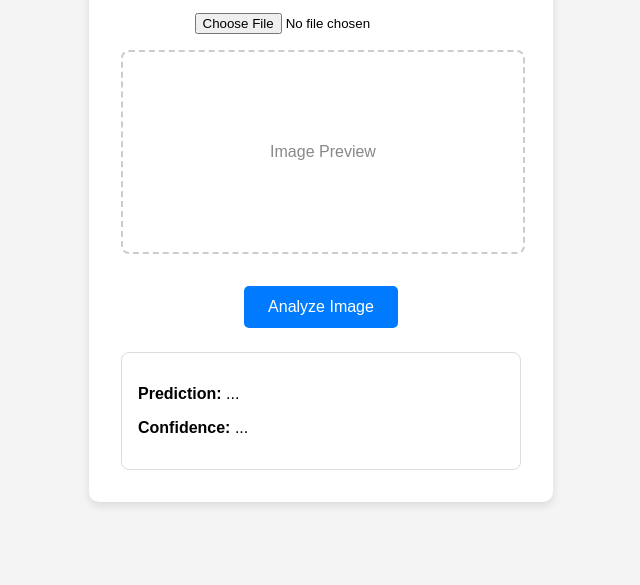
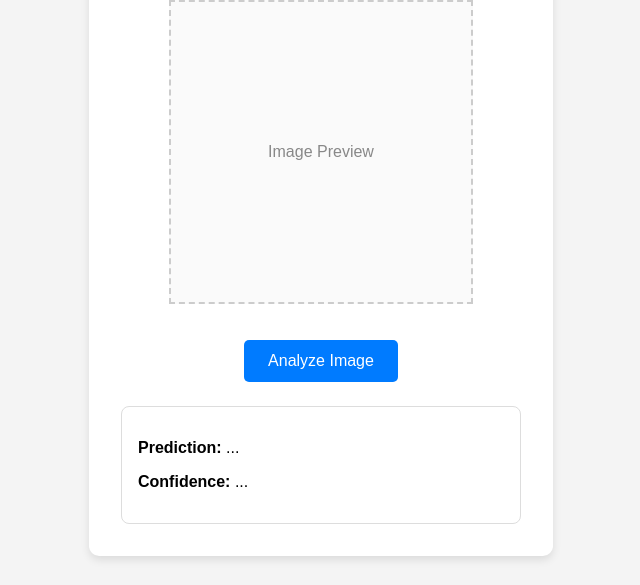
Before and after one commit to MeshalNayim/AI-Image-Detector, a plain HTML site: page index.html in a window 1280 px wide. Shown: the part 215-800 px from the top of the page, without its empty margins (319-959 px from the left). Drawn offline with Linux system fonts and the light colour scheme.

Commit message:
Update style.css

```diff
--- a/style.css
+++ b/style.css
@@ -21,21 +21,20 @@ h1 {
     color: #333;
 }
 
-.image-preview {
-    width: 100%;
-    height: 200px;
+#imagePreview {
+    width: 300px;
+    height: 300px;
     border: 2px dashed #ccc;
+    margin: 20px auto;
+    display: flex;
+    align-items: center;
+    justify-content: center;
+    background-color: #fafafa;
+}
+#imagePreview img {
+    max-width: 100%;
+    max-height: 100%;
     border-radius: 8px;
-    margin: 1rem 0;
-    display: flex;
-    justify-content: center;
-    align-items: center;
-    overflow: hidden;
-}
-
-.image-preview img {
-    max-width: 100%;
-    height: auto;
 }
 
 .preview-text {
```
